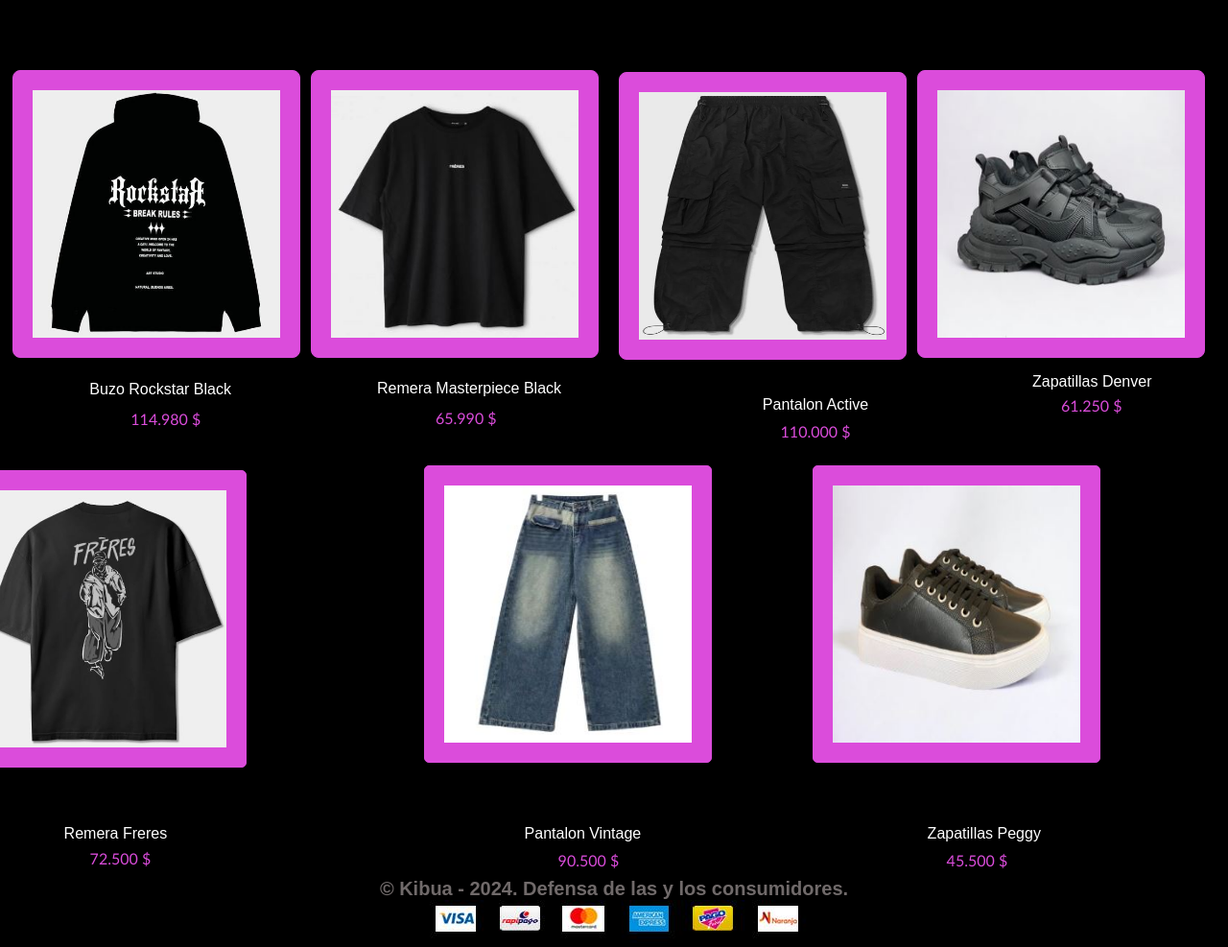
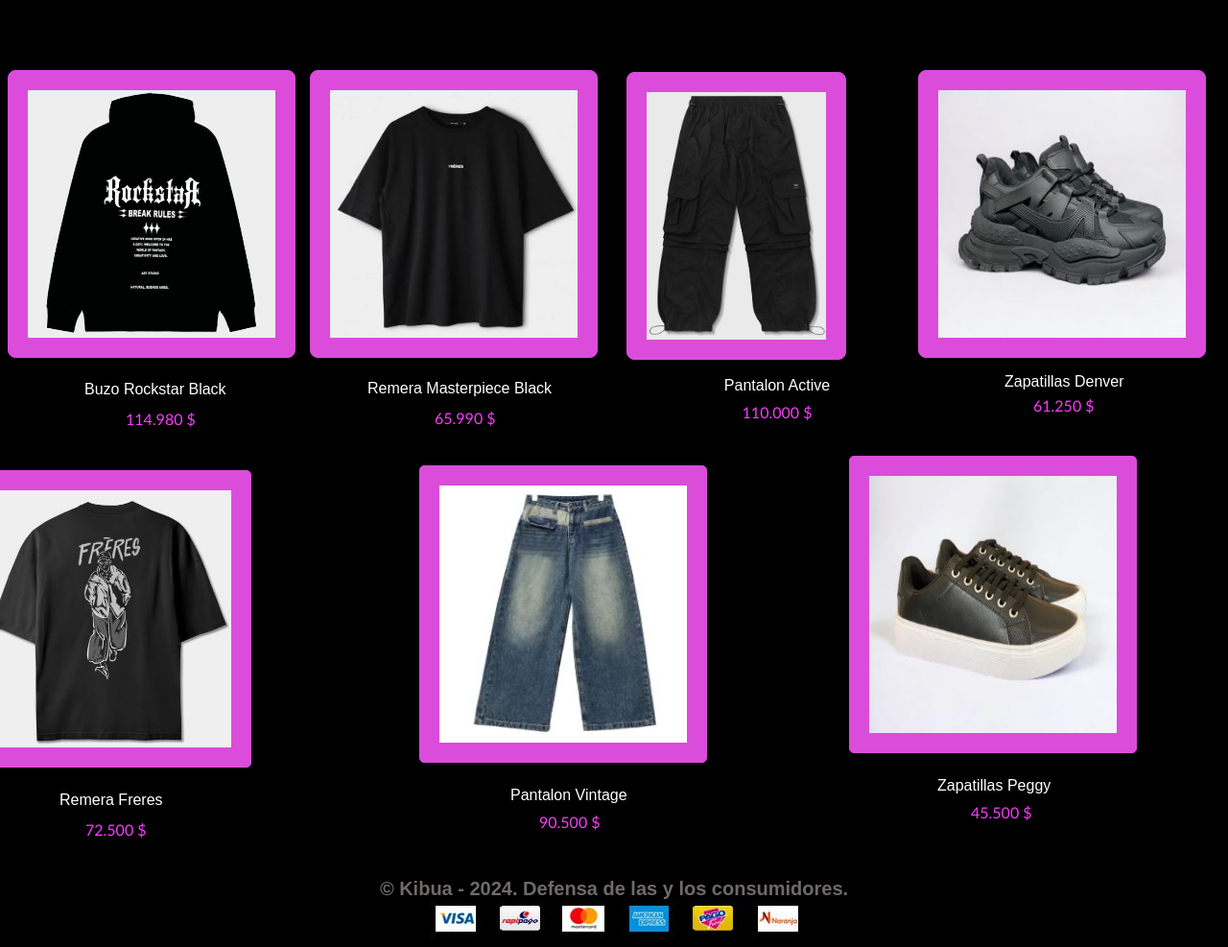
Before and after one commit to elianjrs10/preentrega3, a website: page pages/producto.html in a window 1280 px wide. Shown: the part 163-1150 px from the top of the page at 96% size. Drawn offline with Linux system fonts and the light colour scheme.

Commit message:
sass terminado

```diff
--- a/pages/producto.html
+++ b/pages/producto.html
@@ -37,13 +37,13 @@
             <p class="preciomasterpiece">65.990 $</p>
         </div>
 
-        <div> </div><img class="card" src="../img/pantalon.JPG" alt="pantalon">
+        <div> </div><img class="card " src="../img/pantalon.JPG" alt="pantalon">
         <p class="active1">Pantalon Active</p>
         <p class="precioactive">110.000 $</p>
         </div>
 
 
-        <div><img class="card" src="../img/zapatillas.JPG" alt="zapatillas">
+        <div><img class="card zapatillas1" src="../img/zapatillas.JPG" alt="zapatillas">
             <p class="denver">Zapatillas Denver</p>
             <p class="preciodenver">61.250 $</p>
         </div>
@@ -56,11 +56,11 @@
                 <p class="freres">Remera Freres</p>
                 <p class="preciofreres">72.500 $</p>
 
-                <div><img class="card pantalon2" src="../img/pantalon2.JPG" alt="remera2">
+                <div><img class="card pantalon2" src="../img/pantalon2.JPG" alt="pantalon2">
                     <p class="vintage">Pantalon Vintage</p>
                     <p class="preciovintage">90.500 $</p>
 
-                    <div><img class="card zapatillas2" src="../img/zapatillas2.JPG" alt="remera2">
+                    <div><img class="card zapatillas2" src="../img/zapatillas2.JPG" alt="zapatillas2">
                         <p class="peggy">Zapatillas Peggy</p>
                         <p class="preciopeggy"> 45.500 $</p>
 
--- a/scss/_mainproductos.scss
+++ b/scss/_mainproductos.scss
@@ -1,9 +1,16 @@
+.productos2 {
+    height: 100vh;
+    font-family: Arial, Helvetica, sans-serif;
+}
+
+
 .container {
     padding: .5rem;
     display: flex;
     flex-direction: row;
+    gap: 15px;
     flex-wrap: nowrap;
-    justify-content:space-around;
+    justify-content: space-evenly;
     align-items: center;
 }
 
@@ -15,16 +22,13 @@
     height: 300px;
     box-shadow: 0 4px 8px;
     text-align: center;
-    background-color: $rosa;
-    border: 1px solid $rosa;
-}
+    background-color: #db4cdb;
+    border: 1px solid #db4cdb;
 
-.buzo {
-    height: 200px;
 }
 
 .rockstar {
-    color: $blanco;
+    color: white;
     font-family: "Oswald", sans-serif;
     margin-left: 80px;
     margin-top: 20px;
@@ -32,7 +36,7 @@
 }
 
 .preciorockstar {
-    color: $rosa;
+    color: #f83df8;
     margin-left: 123px;
     margin-top: 50px;
     position: absolute;
@@ -40,67 +44,54 @@
 }
 
 .masterpiece {
-    color: $blanco;
+    color: white;
     font-family: "Oswald", sans-serif;
-    margin-left: 69px;
+    margin-left: 60px;
     margin-top: 19px;
     position: absolute;
 }
 
 .preciomasterpiece {
-    color: $rosa;
+    color: #f83df8;
     font-family: 'Gill Sans', 'Gill Sans MT', Calibri, 'Trebuchet MS', sans-serif;
     margin-left: 130px;
     margin-top: 49px;
     position: absolute;
 }
 
-.pantalon1 {
-    position: absolute;
-    width: 300px;
-    height: 290px;
-    margin-top: 90px;
-    margin-left: 990px;
-    border-radius: 5px;
-}
-
 .active1 {
-    color: $blanco;
+    color: white;
     font-family: "Oswald", sans-serif;
-    margin-left: 420px;
-    margin-top: 463px;
+    margin-left: 340px;
+    margin-top: 423px;
     position: absolute;
 }
 
 .precioactive {
-    color: $rosa;
+    color: #f83df8;
     font-family: 'Gill Sans', 'Gill Sans MT', Calibri, 'Trebuchet MS', sans-serif;
-    margin-left: 420px;
-    margin-top: 519px;
+    margin-left: 340px;
+    margin-top: 479px;
     position: absolute;
 }
 
 .zapatillas1 {
-    position: absolute;
-    width: 300px;
-    height: 290px;
-    margin-top: 90px;
-    margin-left: 0px;
-    border-radius: 5px;
+    margin-left: 60px;
+    position: relative;
 }
 
 .denver {
-    color: $blanco;
+    color: white;
     font-family: "Oswald", sans-serif;
-    margin-left: 120px;
+    margin-left: 150px;
     margin-top: 12px;
     position: absolute;
 }
 
 .preciodenver {
-    color: $rosa;
+    color: #f83df8;
     font-family: 'Gill Sans', 'Gill Sans MT', Calibri, 'Trebuchet MS', sans-serif;
-    margin-left: 150px;
+    margin-left: 180px;
     margin-top: 36px;
     position: absolute;
 }
@@ -113,25 +104,19 @@
 .buzo2 {
     position: absolute;
     width: 300px;
-    margin-left: -1738px;
+    margin-left: -1697px;
     margin-top: 310px;
     border-radius: 5px;
-}
 
-.kieeh {
-    color: $blanco;
-    font-family: "Oswald", sans-serif;
-    margin-left: -1630px;
-    margin-top: 672px;
-    position: absolute;
-}
+    .remera2 {
+        position: absolute;
+        width: 300px;
+        margin-left: -1310px;
+        margin-top: 300px;
+        border-radius: 5px;
+        height: 310px;
+    }
 
-.preciokieeh {
-    color: $rosa;
-    font-family: 'Gill Sans', 'Gill Sans MT', Calibri, 'Trebuchet MS', sans-serif;
-    margin-left: -1589px;
-    margin-top: 700px;
-    position: absolute;
 }
 
 .remera2 {
@@ -144,70 +129,88 @@
 }
 
 .freres {
-    color: $blanco;
+    color: white;
     font-family: "Oswald", sans-serif;
-    margin-left: -1200px;
-    margin-top: 670px;
+    margin-left: -1210px;
+    margin-top: 635px;
     position: absolute;
 }
 
 .preciofreres {
-    color: $rosa;
+    color: #f83df8;
     font-family: 'Gill Sans', 'Gill Sans MT', Calibri, 'Trebuchet MS', sans-serif;
-    margin-left: -1173px;
-    margin-top: 695px;
+    margin-left: -1183px;
+    margin-top: 665px;
     position: absolute;
 }
 
 .pantalon2 {
     position: absolute;
     width: 300px;
-    margin-left: -825px;
+    margin-left: -835px;
     margin-top: 295px;
     border-radius: 5px;
     height: 310px;
 }
 
 .vintage {
-    color: $blanco;
+    color: white;
     font-family: "Oswald", sans-serif;
-    margin-left: -720px;
-    margin-top: 670px;
+    margin-left: -740px;
+    margin-top: 630px;
     position: absolute;
 }
 
 .preciovintage {
-    color: $rosa;
+    color: rgb(247, 64, 247);
     font-family: 'Gill Sans', 'Gill Sans MT', Calibri, 'Trebuchet MS', sans-serif;
-    margin-left: -685px;
-    margin-top: 697px;
+    margin-left: -710px;
+    margin-top: 657px;
     position: absolute;
 }
 
 .zapatillas2 {
     position: absolute;
     width: 300px;
-    margin-left: -420px;
-    margin-top: 295px;
+    margin-left: -387px;
+    margin-top: 285px;
     border-radius: 5px;
     height: 310px;
 }
 
 .peggy {
-    color: $blanco;
+    color: white;
     font-family: "Oswald", sans-serif;
-    margin-left: -300px;
-    margin-top: 670px;
+    margin-left: -295px;
+    margin-top: 620px;
     position: absolute;
 }
 
 .preciopeggy {
-    color: $rosa;
+    color: rgb(248, 61, 248);
     font-family: 'Gill Sans', 'Gill Sans MT', Calibri, 'Trebuchet MS', sans-serif;
-    margin-left: -280px;
-    margin-top: 697px;
+    margin-left: -260px;
+    margin-top: 647px;
     position: absolute;
 }
+
+.kieeh {
+    color: white;
+    font-family: "Oswald", sans-serif;
+    margin-left: -1610px;
+    margin-top: 637px;
+    position: absolute;
+}
+
+.preciokieeh {
+    color: #f83df8;
+    font-family: 'Gill Sans', 'Gill Sans MT', Calibri, 'Trebuchet MS', sans-serif;
+    margin-left: -1573px;
+    margin-top: 665px;
+    position: absolute;
+}
+
+
 
 .footerproducto {
     margin-top: 500px;
```
Also changed, not shown: css/style.css, scss/_maincontacto.scss (line endings or trailing spaces), 1 other file.
